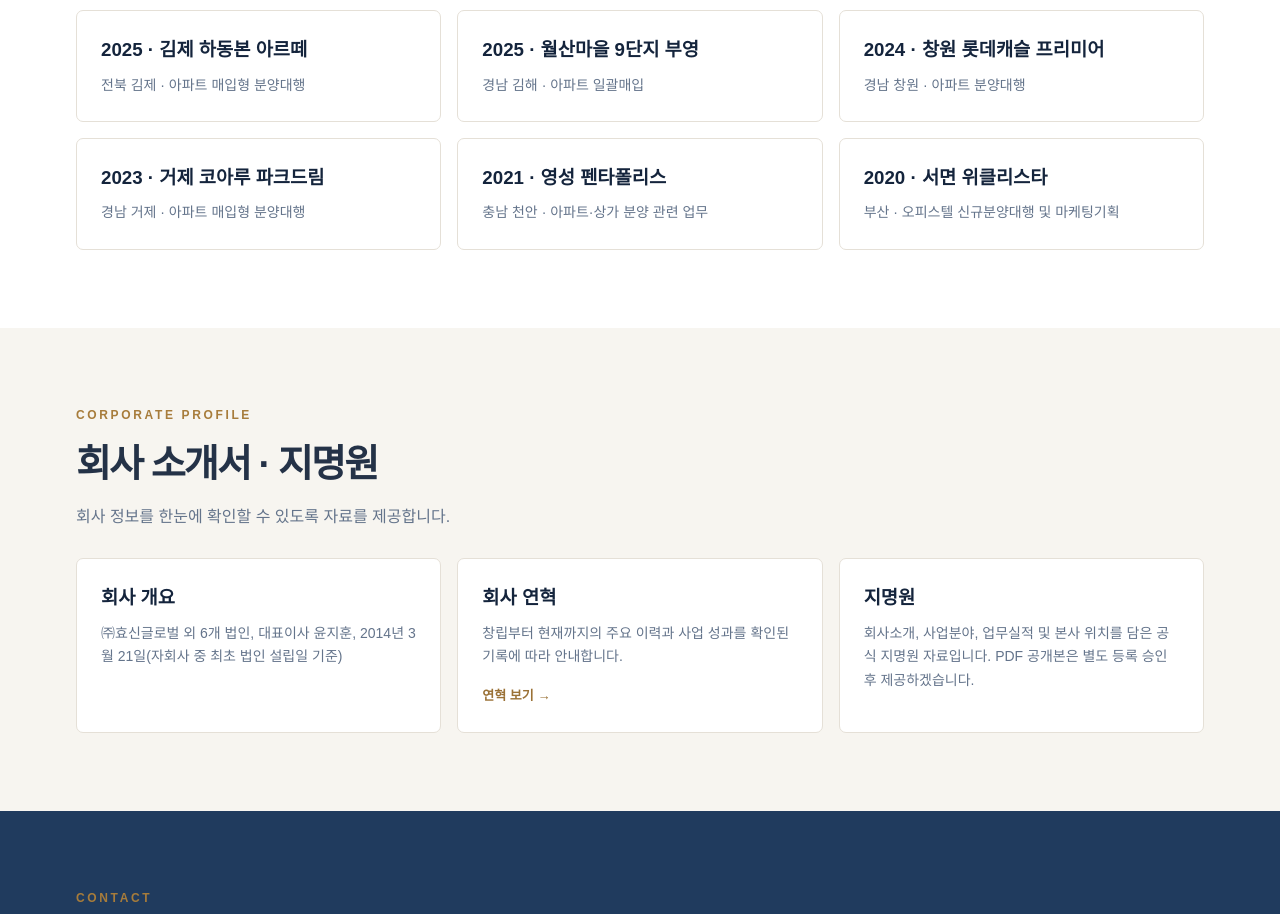
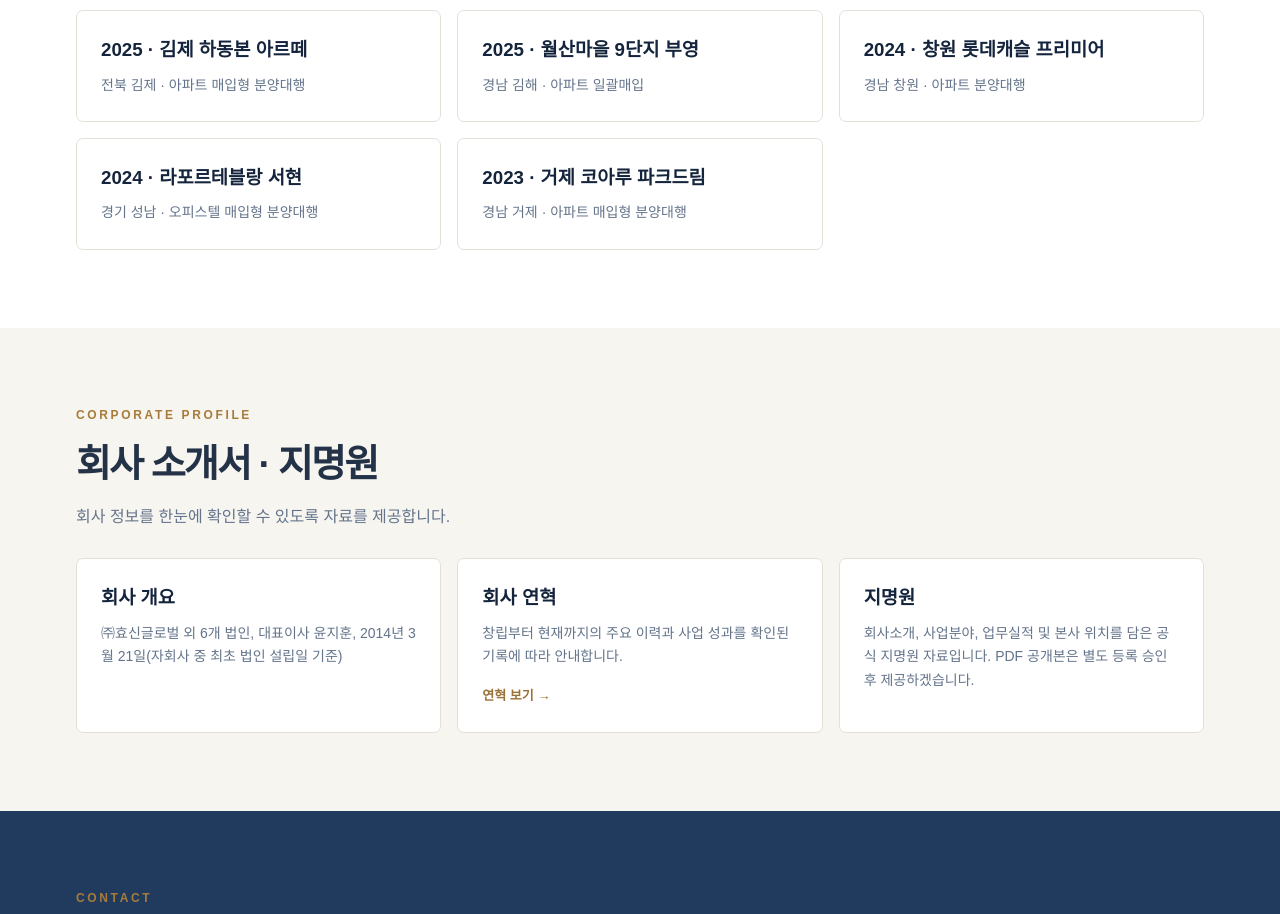
Before and after one commit to imhawkyoooo-beep/hyotong-backend, a website: page public-home.html in a window 1280 px wide. Shown: the part 3540-4454 px from the top of the page. Drawn offline with Linux system fonts and the light colour scheme; no server answers.

Commit message:
홈페이지 주요 업무실적 2024년 현장 2건으로 수정

```diff
--- a/public-home.html
+++ b/public-home.html
@@ -93,9 +93,8 @@ footer{background:#101d30;color:#c4ccd7;padding:28px 5vw;font-size:12px;display:
     <article class="doc-card"><h3>2025 · 김제 하동본 아르떼</h3><p>전북 김제 · 아파트 매입형 분양대행</p></article>
     <article class="doc-card"><h3>2025 · 월산마을 9단지 부영</h3><p>경남 김해 · 아파트 일괄매입</p></article>
     <article class="doc-card"><h3>2024 · 창원 롯데캐슬 프리미어</h3><p>경남 창원 · 아파트 분양대행</p></article>
+    <article class="doc-card"><h3>2024 · 라포르테블랑 서현</h3><p>경기 성남 · 오피스텔 매입형 분양대행</p></article>
     <article class="doc-card"><h3>2023 · 거제 코아루 파크드림</h3><p>경남 거제 · 아파트 매입형 분양대행</p></article>
-    <article class="doc-card"><h3>2021 · 영성 펜타폴리스</h3><p>충남 천안 · 아파트·상가 분양 관련 업무</p></article>
-    <article class="doc-card"><h3>2020 · 서면 위클리스타</h3><p>부산 · 오피스텔 신규분양대행 및 마케팅기획</p></article>
   </div>
 </section>
 <section class="paper" id="directory">
```
